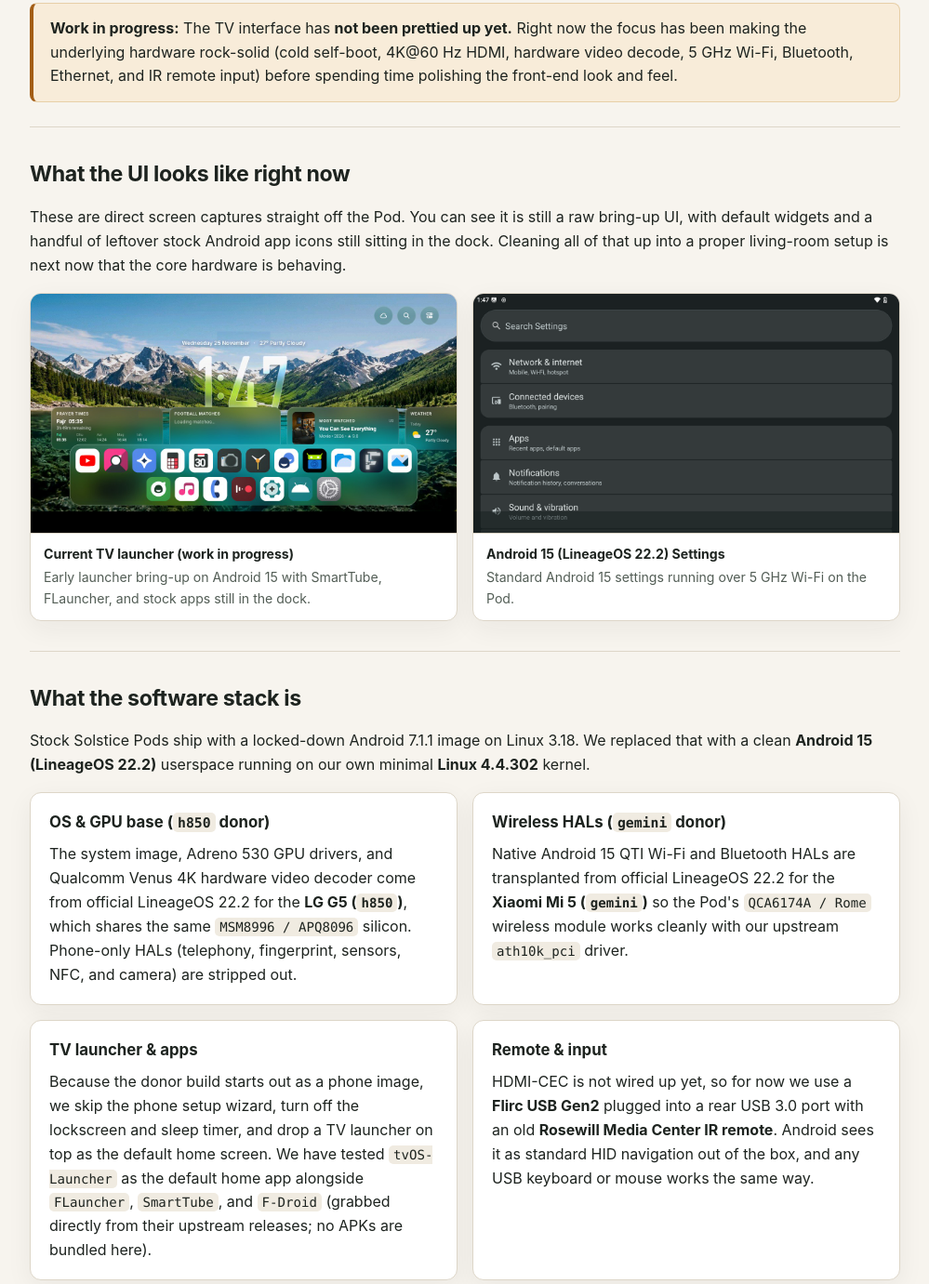
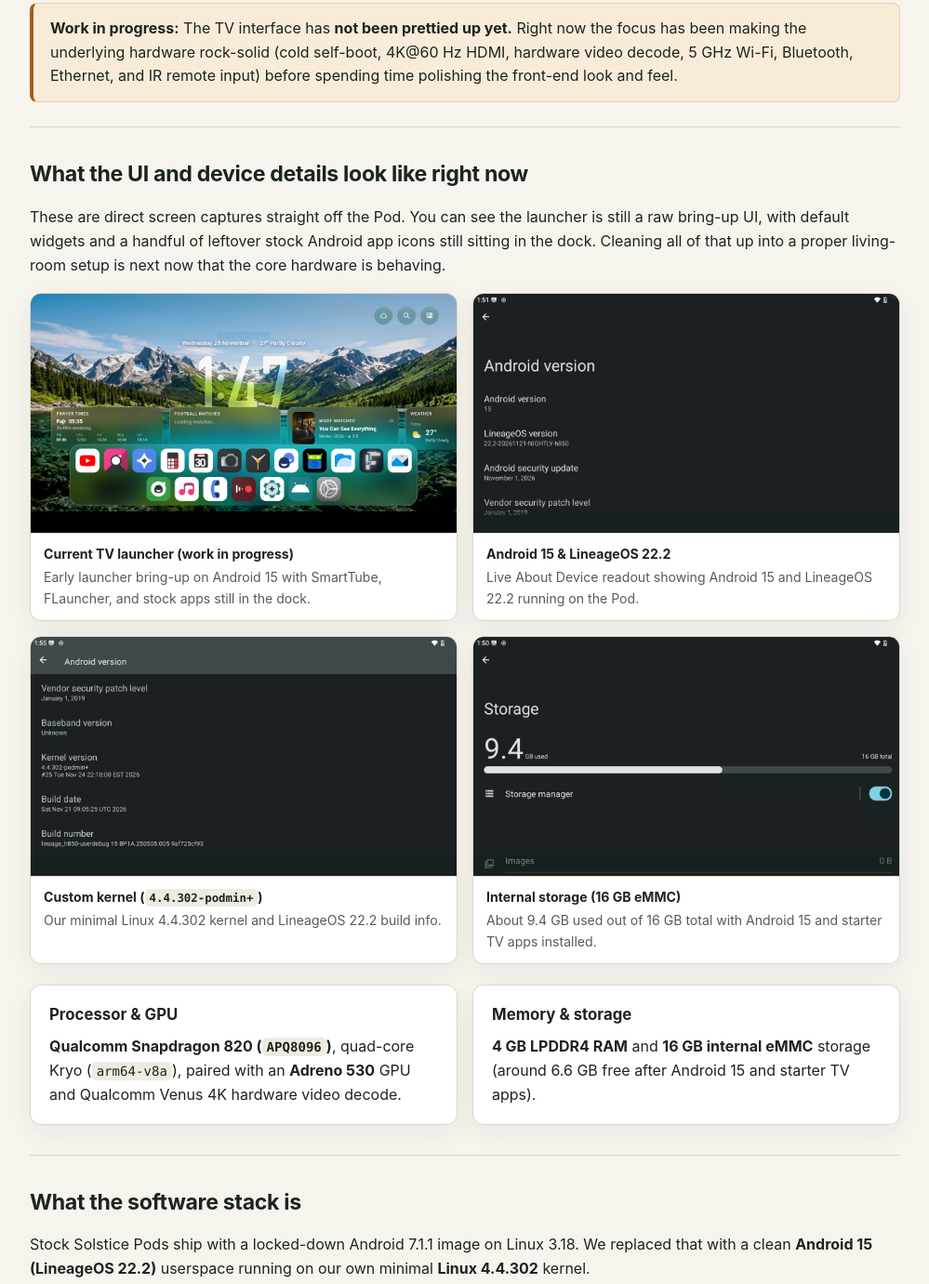
Before and after one commit to NotADevIAmaMeatPopsicle/Solstice-Pod-TV, a plain HTML site: page docs/software.html in a window 1280 px wide. Shown: the part 268-1649 px from the top of the page at 93% size, without its empty margins (140-1139 px from the left). Drawn offline with Linux system fonts and the light colour scheme.

Commit message:
Add Android 15 version, custom kernel, and 16 GB storage captures to Software page

```diff
--- a/docs/software.html
+++ b/docs/software.html
@@ -272,17 +272,36 @@
     </div>
 
     <section id="screens">
-      <h2>What the UI looks like right now</h2>
-      <p>These are direct screen captures straight off the Pod. You can see it is still a raw bring-up UI, with default widgets and a handful of leftover stock Android app icons still sitting in the dock. Cleaning all of that up into a proper living-room setup is next now that the core hardware is behaving.</p>
+      <h2>What the UI and device details look like right now</h2>
+      <p>These are direct screen captures straight off the Pod. You can see the launcher is still a raw bring-up UI, with default widgets and a handful of leftover stock Android app icons still sitting in the dock. Cleaning all of that up into a proper living-room setup is next now that the core hardware is behaving.</p>
       <div class="grid-2">
         <figure class="photo">
           <img src="images/ui-launcher-wip.jpg" alt="Current TV launcher screen capture on the Mersive Solstice Pod Gen3">
           <figcaption><strong>Current TV launcher (work in progress)</strong>Early launcher bring-up on Android 15 with SmartTube, FLauncher, and stock apps still in the dock.</figcaption>
         </figure>
         <figure class="photo">
-          <img src="images/ui-android15-settings.png" alt="Android 15 Settings screen capture on the Mersive Solstice Pod Gen3">
-          <figcaption><strong>Android 15 (LineageOS 22.2) Settings</strong>Standard Android 15 settings running over 5 GHz Wi-Fi on the Pod.</figcaption>
+          <img src="images/ui-android15-version.png" alt="Android 15 and LineageOS 22.2 version screen on the Mersive Solstice Pod Gen3">
+          <figcaption><strong>Android 15 &amp; LineageOS 22.2</strong>Live About Device readout showing Android 15 and LineageOS 22.2 running on the Pod.</figcaption>
         </figure>
+        <figure class="photo">
+          <img src="images/ui-kernel-version.png" alt="Kernel 4.4.302-podmin+ and build info on the Mersive Solstice Pod Gen3">
+          <figcaption><strong>Custom kernel (<code>4.4.302-podmin+</code>)</strong>Our minimal Linux 4.4.302 kernel and LineageOS 22.2 build info.</figcaption>
+        </figure>
+        <figure class="photo">
+          <img src="images/ui-storage.png" alt="Storage settings showing 16 GB internal eMMC on the Mersive Solstice Pod Gen3">
+          <figcaption><strong>Internal storage (16 GB eMMC)</strong>About 9.4 GB used out of 16 GB total with Android 15 and starter TV apps installed.</figcaption>
+        </figure>
+      </div>
+
+      <div class="grid-2" style="margin-top: 22px;">
+        <div class="card">
+          <h3>Processor &amp; GPU</h3>
+          <p><strong>Qualcomm Snapdragon 820 (<code>APQ8096</code>)</strong>, quad-core Kryo (<code>arm64-v8a</code>), paired with an <strong>Adreno 530</strong> GPU and Qualcomm Venus 4K hardware video decode.</p>
+        </div>
+        <div class="card">
+          <h3>Memory &amp; storage</h3>
+          <p><strong>4 GB LPDDR4 RAM</strong> and <strong>16 GB internal eMMC</strong> storage (around 6.6 GB free after Android 15 and starter TV apps).</p>
+        </div>
       </div>
     </section>
 
```
Also changed, not shown: docs/images/ui-android15-settings.png (deleted), docs/images/ui-android15-version.png (added), docs/images/ui-kernel-version.png (added), docs/images/ui-storage.png (added), 1 other file.
